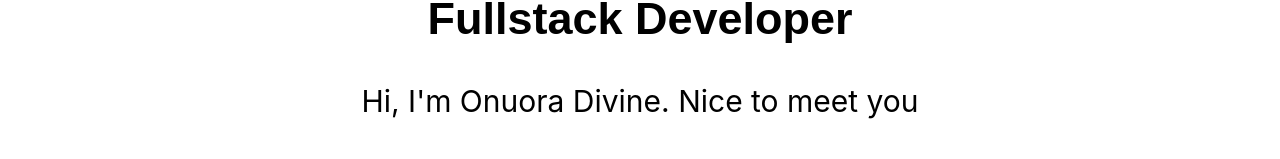
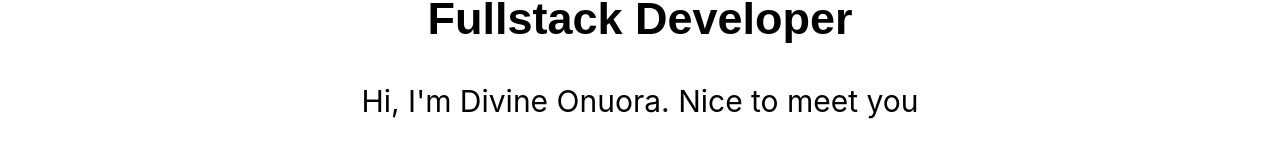
Before and after one commit to divywealth/my-portfolo, a React (Create React App) app: page / in a window 1280 px wide. Shown: the part 194-353 px from the top of the page. Built offline with nearby package versions, Linux system fonts and the light colour scheme.

Commit message:
change name

```diff
--- a/src/Pages/HomePage.js
+++ b/src/Pages/HomePage.js
@@ -30,9 +30,9 @@ function HomePage() {
     },
   ];
 
-  const text = `I'm a Fullstack Developer with a passion for building robust and user-friendly web applications. Over the past two years, I've gained valuable experience working on a variety of projects, from frontend interfaces to backend systems. My journey in web development started with a desire to create seamless and dynamic user experiences, and since then, I've honed my skills in both client-side and server-side technologies.
+  const text = `I'm a Fullstack Developer with a passion for building robust and user-friendly applications. Over the past two years, I've gained valuable experience working on a variety of projects, from frontend interfaces to backend systems. My journey in software development started with a desire to create seamless and dynamic user experiences, and since then, I've honed my skills in both client-side and server-side technologies.
 
-  Throughout my career, I've worked with a wide range of technologies, including JavaScript, HTML, CSS, and frameworks such as React, Vue.js, and Node.js (NestJS). My expertise extends to database management, RESTful APIs, and deployment tools, ensuring that every component of a web application is well-integrated and performs optimally.
+  Throughout my career, I've worked with a wide range of technologies, including JavaScript/TypeScript, HTML, CSS, and frameworks such as React, Vue.js, and Node.js (NestJs/SailsJs). My expertise extends to database management, RESTful APIs, and deployment tools, ensuring that every component of a web application is well-integrated and performs optimally.
 
   I thrive on problem-solving and am always eager to tackle new challenges. Whether it's developing new features, optimizing performance, or debugging complex issues, I approach every task with enthusiasm and attention to detail. My goal is to deliver high-quality, scalable solutions that not only meet business requirements but also enhance user experiences.
 
@@ -52,7 +52,7 @@ function HomePage() {
       </div>
       <section className="Body">
         <h1>Fullstack Developer</h1>
-        <p>Hi, I'm Onuora Divine. Nice to meet you</p>
+        <p>Hi, I'm Divine Onuora. Nice to meet you</p>
         <img src={avater} alt="" />
         <div className="computerImg">
           <img src={computer} alt="" />
```
